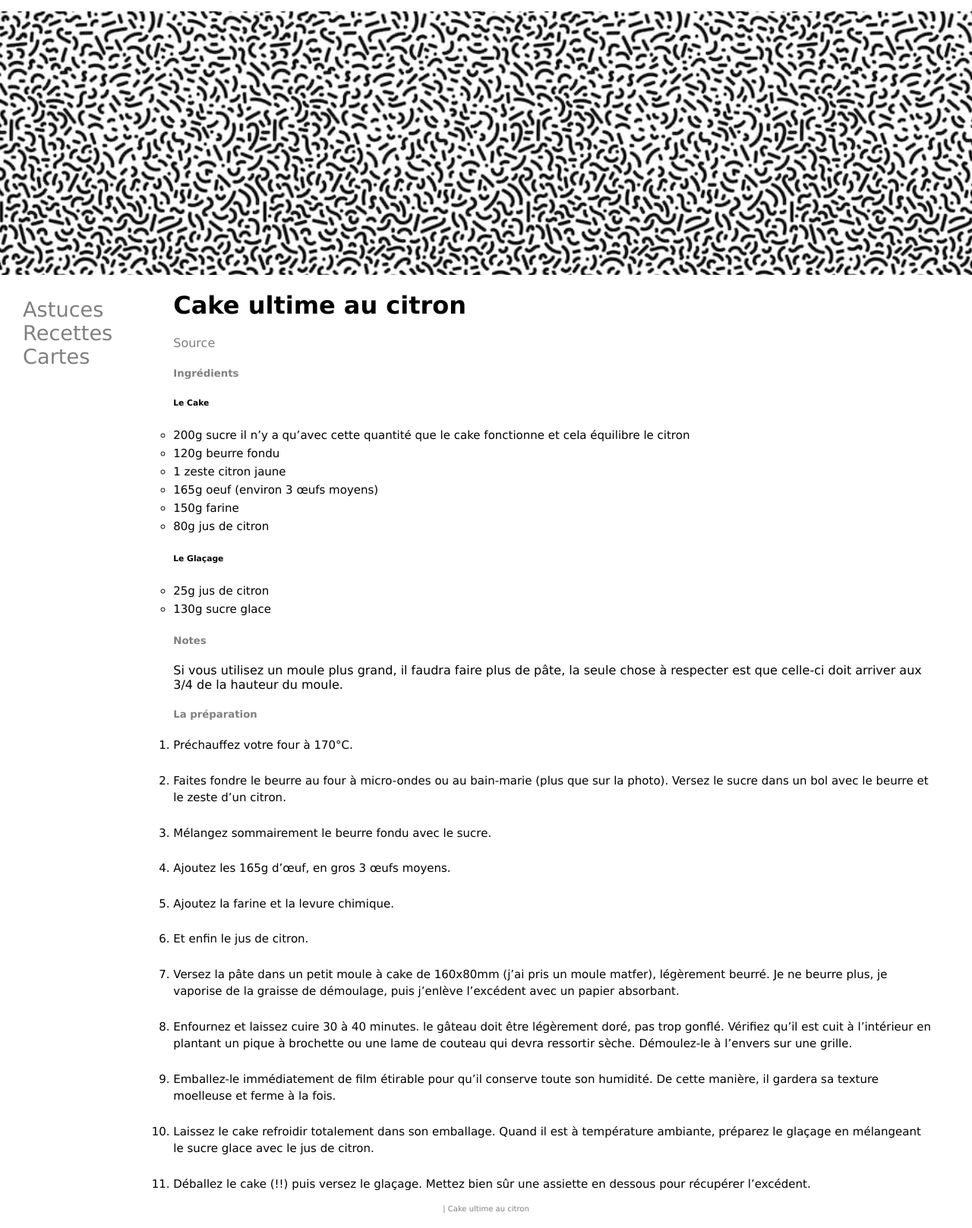
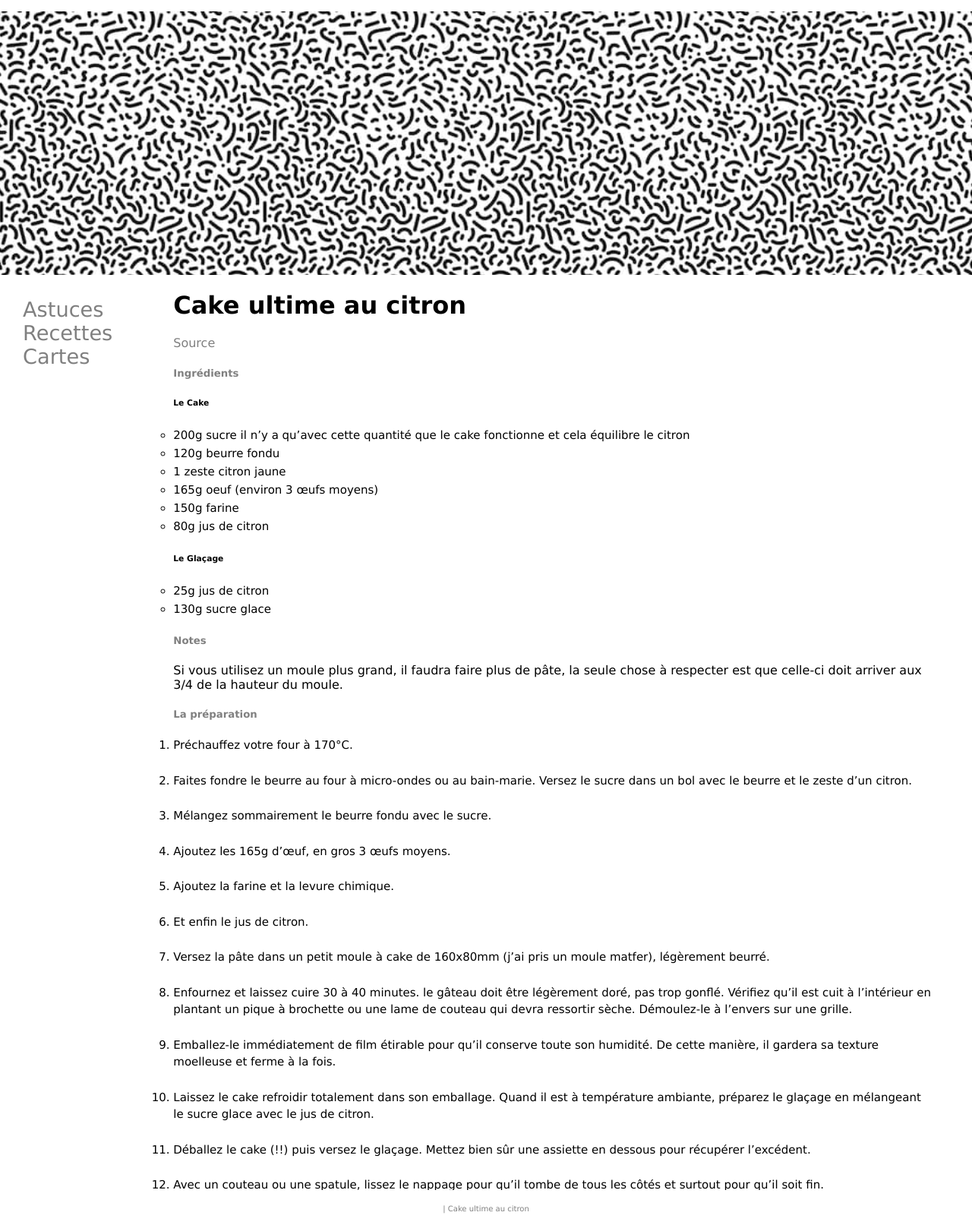
Before and after one commit to DenAff/heol, a Jekyll site: the page built from _posts/recettes/desserts/2020-01-01-cake-ultime-citron.md, in a window 1280 px wide. Shown: the whole page at 76% size. Built offline with Jekyll 4.4.1, drawn with Linux system fonts in a browser that asks for light colours.

Commit message:
Update 2020-01-01-cake-ultime-citron.md

```diff
--- a/_posts/recettes/desserts/2020-01-01-cake-ultime-citron.md
+++ b/_posts/recettes/desserts/2020-01-01-cake-ultime-citron.md
@@ -37,12 +37,12 @@ Si vous utilisez un moule plus grand, il faudra faire plus de pâte, la seule ch
 <section id="categories" markdown="1">
 
 - Préchauffez votre four à 170°C.<br><br>
-- Faites fondre le beurre au four à micro-ondes ou au bain-marie (plus que sur la photo). Versez le sucre dans un bol avec le beurre et le zeste d’un citron.<br><br>
+- Faites fondre le beurre au four à micro-ondes ou au bain-marie. Versez le sucre dans un bol avec le beurre et le zeste d’un citron.<br><br>
 - Mélangez sommairement le beurre fondu avec le sucre.<br><br>
 - Ajoutez les 165g d’œuf, en gros 3 œufs moyens.<br><br>
 - Ajoutez la farine et la levure chimique.<br><br>
 - Et enfin le jus de citron.<br><br>
-- Versez la pâte dans un petit moule à cake de 160x80mm (j’ai pris un moule matfer), légèrement beurré. Je ne beurre plus, je vaporise de la graisse de démoulage, puis j’enlève l’excédent avec un papier absorbant.<br><br>
+- Versez la pâte dans un petit moule à cake de 160x80mm (j’ai pris un moule matfer), légèrement beurré.<br><br>
 - Enfournez et laissez cuire 30 à 40 minutes. le gâteau doit être légèrement doré, pas trop gonflé. Vérifiez qu’il est cuit à l’intérieur en plantant un pique à brochette ou une lame de couteau qui devra ressortir sèche. Démoulez-le à l’envers sur une grille.<br><br>
 - Emballez-le immédiatement de film étirable pour qu’il conserve toute son humidité. De cette manière, il gardera sa texture moelleuse et ferme à la fois.<br><br>
 - Laissez le cake refroidir totalement dans son emballage. Quand il est à température ambiante, préparez le glaçage en mélangeant le sucre glace avec le jus de citron.<br><br>
```
